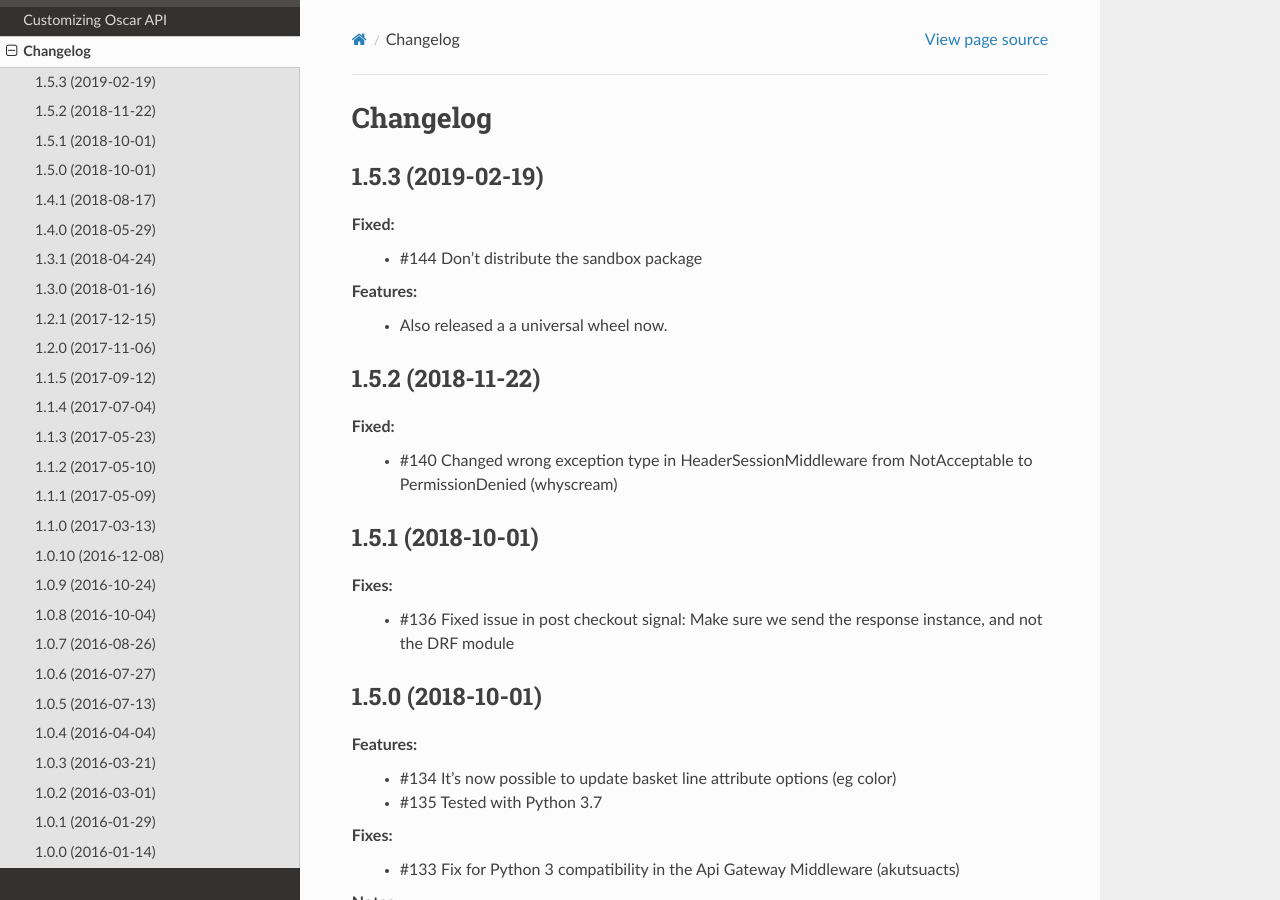
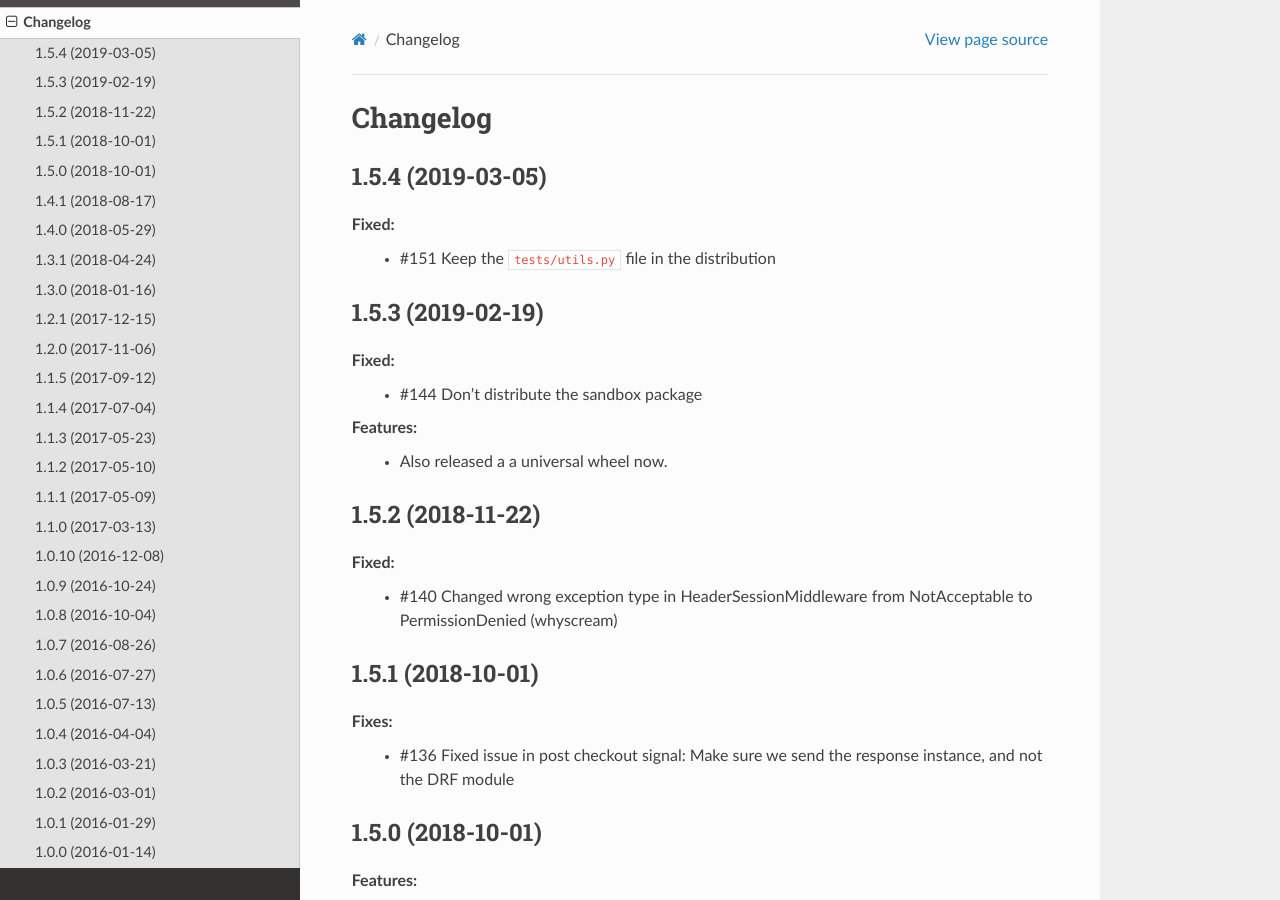
Before and after one commit to django-oscar/django-oscar-api, a Sphinx documentation site: the page built from docs/source/changelog.rst, in a window 1280 px wide and 900 px high. Built offline with Sphinx 7.4.7 and the Read the Docs theme 2.0.0, drawn with Linux system fonts in a browser that asks for light colours.

Commit message:
Prepare for release 1.5.4

```diff
--- a/docs/source/changelog.rst
+++ b/docs/source/changelog.rst
@@ -1,6 +1,11 @@
 =========
 Changelog
 =========
+1.5.4 (2019-03-05)
+------------------
+Fixed:
+  * #151 Keep the ``tests/utils.py`` file in the distribution
+
 1.5.3 (2019-02-19)
 ------------------
 Fixed:
--- a/setup.py
+++ b/setup.py
@@ -1,6 +1,6 @@
 from setuptools import find_packages, setup
 
-__version__ = "1.5.3"
+__version__ = "1.5.4"
 
 
 setup(
```
